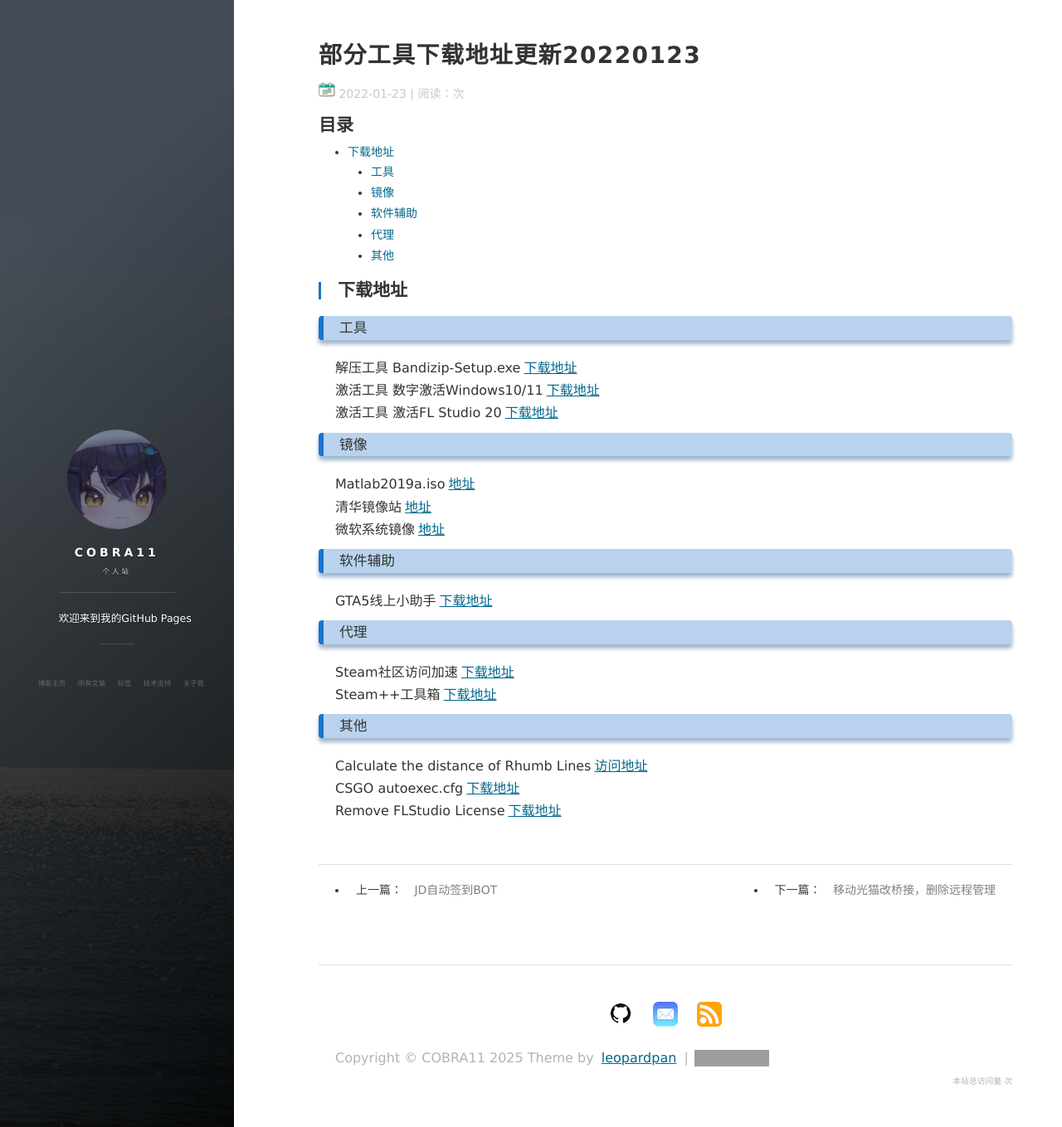
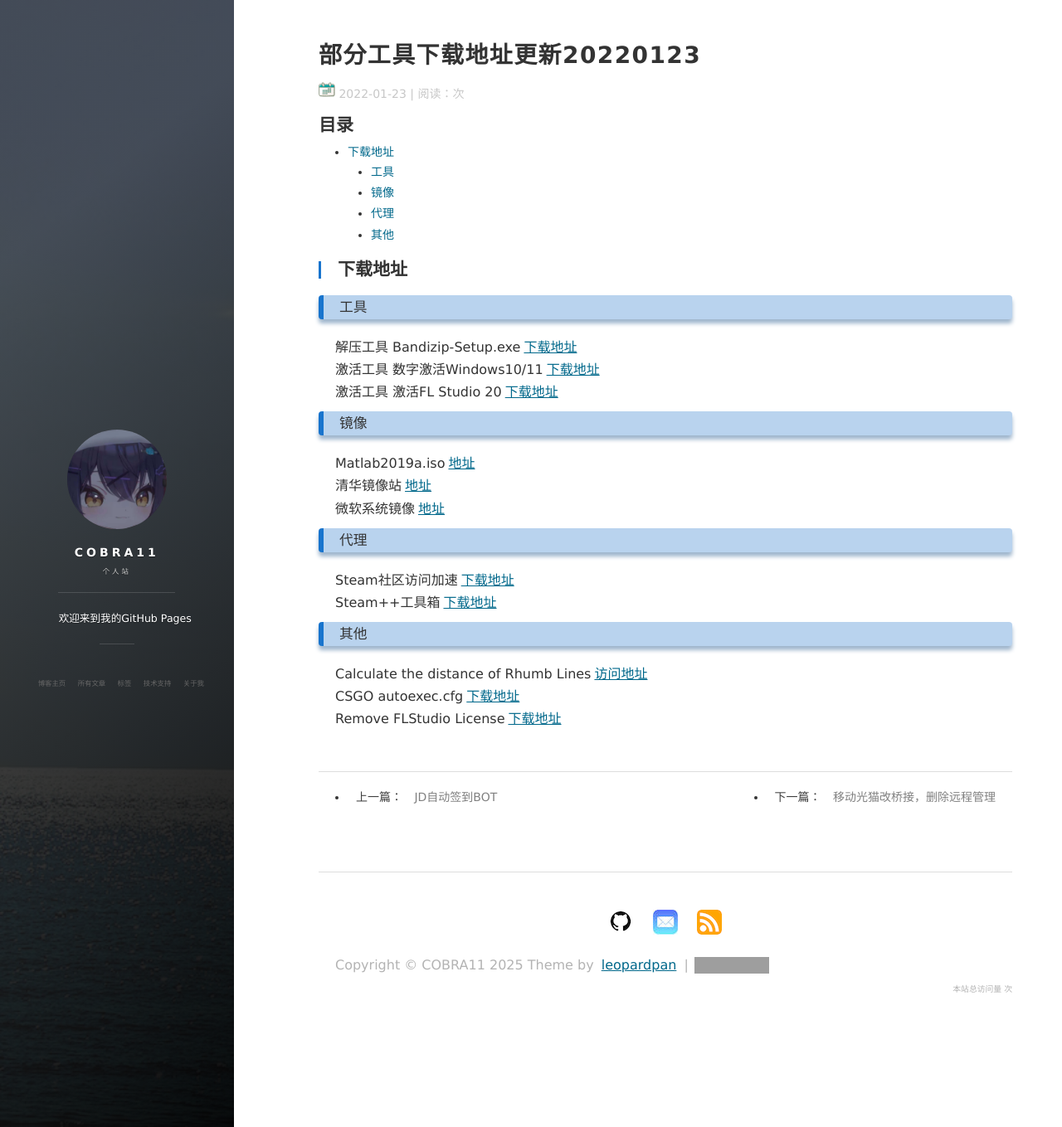
Before and after one commit to JackCobra11/JackCobra11.github.io, a Jekyll site: the page built from _posts/2021-09-20-download.md, in a window 1280 px wide and 1359 px high. Shown: the whole window at 83% size. Built offline with Jekyll 4.4.1, drawn with Linux system fonts in a browser that asks for light colours; nearby versions of some CDN libraries; comment, search, counter and statistics services are not loaded; grey boxes are pictures that could not be loaded.

Commit message:
Update 2021-09-20-download.md

```diff
--- a/_posts/2021-09-20-download.md
+++ b/_posts/2021-09-20-download.md
@@ -18,9 +18,6 @@
 清华镜像站[地址](https://mirrors.tuna.tsinghua.edu.cn/)\
 微软系统镜像[地址](https://msdn.itellyou.cn/)
 
-### 软件辅助
-GTA5线上小助手[下载地址](https://github.com/CrazyZhang666/GTA5OnlineTools/releases/download/update/GTA5OnlineTools.exe)
-
 ### 代理
 Steam社区访问加速[下载地址](https://jackcobra11.github.io/steam302.zip)\
 Steam++工具箱[下载地址](https://gitee.com/rmbgame/SteamTools/attach_files/934911/download/Steam%20%20_win_x64_v2.6.4.7z)
```
